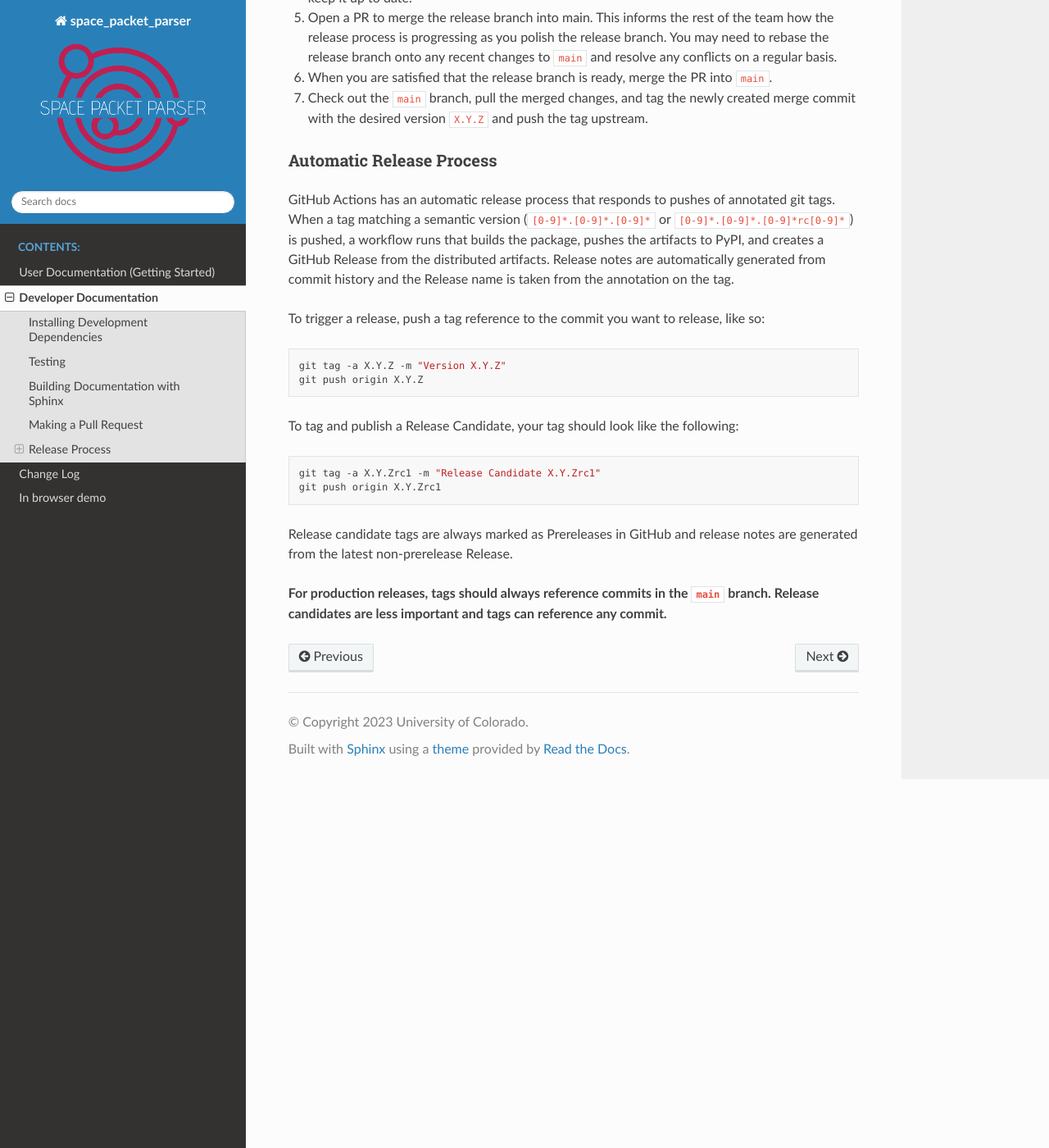
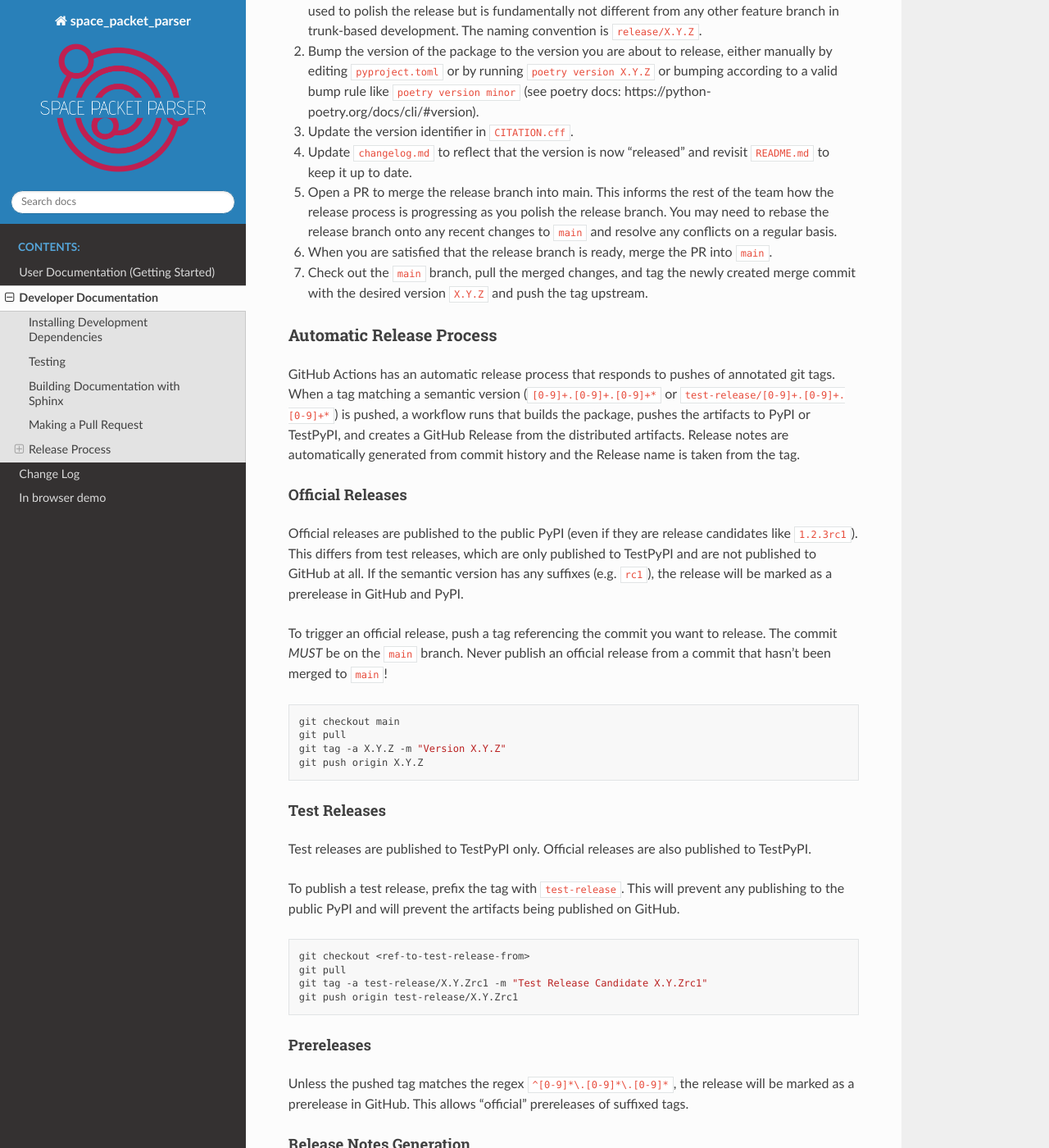
Before and after one commit to medley56/space_packet_parser, a Sphinx documentation site: the page built from docs/source/developers.md, in a window 1280 px wide and 1400 px high, scrolled down 1468 px. Shown: the whole window at 82% size. Built offline with Sphinx 7.4.7 and the Read the Docs theme 2.0.0, drawn with Linux system fonts in a browser that asks for light colours; pages that are not in the unit, such as notebooks, are missing from menus; some of the changed text lies outside the part shown.

Commit message:
Revamp release CI pipeline with TestPyPI support and strict checking of tags

````diff
--- a/docs/source/developers.md
+++ b/docs/source/developers.md
@@ -35,6 +35,14 @@
 ## Release Process
 Releases are automatically created using a GitHub Actions workflow that responds to pushes of annotated git tags.
 
+### Versioning
+Version numbers must be PEP440 strings: https://peps.python.org/pep-0440/
+
+That is,
+```
+[N!]N(.N)*[{a|b|rc}N][.postN][.devN]
+```
+
 ### Preparing for Release
 1. Create a release candidate branch named according to the version to be released. This branch is used to polish
    the release but is fundamentally not different from any other feature branch in trunk-based development.
@@ -59,26 +67,43 @@
 
 ### Automatic Release Process
 GitHub Actions has an automatic release process that responds to pushes of annotated git tags. When a tag matching
-a semantic version (`[0-9]*.[0-9]*.[0-9]*` or `[0-9]*.[0-9]*.[0-9]*rc[0-9]*`) is pushed, a workflow runs that builds
-the package, pushes the artifacts to PyPI, and creates a GitHub Release from the distributed artifacts. Release notes
-are automatically generated from commit history and the Release name is taken from the annotation on the tag.
+a semantic version (`[0-9]+.[0-9]+.[0-9]+*` or `test-release/[0-9]+.[0-9]+.[0-9]+*`) is pushed,
+a workflow runs that builds the package, pushes the artifacts to PyPI or TestPyPI,
+and creates a GitHub Release from the distributed artifacts. Release notes
+are automatically generated from commit history and the Release name is taken from the tag.
 
-To trigger a release, push a tag reference to the commit you want to release, like so:
+#### Official Releases
+Official releases are published to the public PyPI (even if they are release candidates like `1.2.3rc1`). This differs
+from test releases, which are only published to TestPyPI and are not published to GitHub at all.
+If the semantic version has any suffixes (e.g. `rc1`), the release will be marked as
+a prerelease in GitHub and PyPI.
+
+To trigger an official release, push a tag referencing the commit you want to release. The commit _MUST_ be on
+the `main` branch. Never publish an official release from a commit that hasn't been merged to `main`!
 
 ```bash
+git checkout main
+git pull
 git tag -a X.Y.Z -m "Version X.Y.Z"
 git push origin X.Y.Z
 ```
 
-To tag and publish a Release Candidate, your tag should look like the following:
+#### Test Releases
+Test releases are published to TestPyPI only. Official releases are also published to TestPyPI.
+
+To publish a test release, prefix the tag with `test-release`. This will prevent any publishing to the public PyPI
+and will prevent the artifacts being published on GitHub.
 
 ```bash
-git tag -a X.Y.Zrc1 -m "Release Candidate X.Y.Zrc1"
-git push origin X.Y.Zrc1
+git checkout <ref-to-test-release-from>
+git pull
+git tag -a test-release/X.Y.Zrc1 -m "Test Release Candidate X.Y.Zrc1"
+git push origin test-release/X.Y.Zrc1
 ```
 
-Release candidate tags are always marked as Prereleases in GitHub and release notes are generated from the latest
-non-prerelease Release.
+#### Prereleases
+Unless the pushed tag matches the regex `^[0-9]*\.[0-9]*\.[0-9]*`, the release will be marked as a
+prerelease in GitHub. This allows "official" prereleases of suffixed tags.
 
-**For production releases, tags should always reference commits in the `main` branch. Release candidates are less
-important and tags can reference any commit.**
+#### Release Notes Generation
+Release notes are generated based on commit messages since the latest non-prerelease Release.
--- a/pyproject.toml
+++ b/pyproject.toml
@@ -1,6 +1,6 @@
 [tool.poetry]
 name = "space_packet_parser"
-version = "5.0.0rc6"
+version = "5.0.0rc9"
 description = "A CCSDS telemetry packet decoding library based on the XTCE packet format description standard."
 license = "BSD-3-Clause"
 readme = "README.md"
````
Also changed, not shown: 2 other files.
